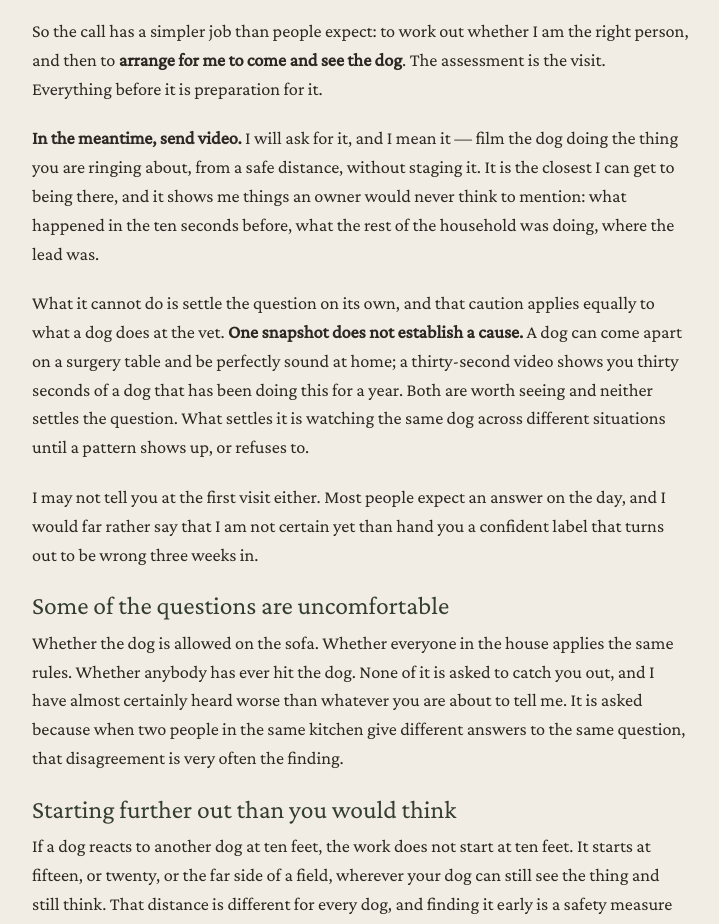
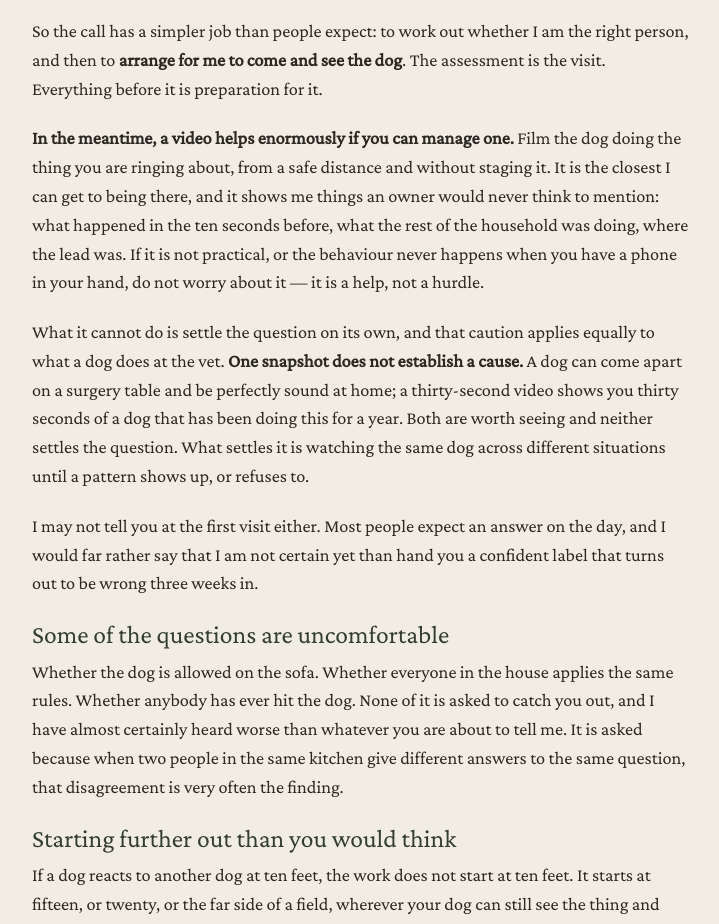
Before and after one commit to bluegum-canine/bluegum-canine.github.io, a plain HTML site: page method.html in a window 1280 px wide. Shown: the part 2480-3404 px from the top of the page, without its empty margins (120-839 px from the left). Drawn offline with Linux system fonts and the light colour scheme.

Commit message:
Soften the video ask
"I will ask for it, and I mean it" read as a demand on someone already
worried about their dog. It helps, and it is not a hurdle.

Co-Authored-By: Claude Opus 5 <noreply@anthropic.com>

```diff
--- a/method.html
+++ b/method.html
@@ -153,12 +153,14 @@
         I am the right person, and then to <strong>arrange for me to come and
         see the dog</strong>. The assessment is the visit. Everything before
         it is preparation for it.</p>
-      <p><strong>In the meantime, send video.</strong> I will ask for it, and
-        I mean it &mdash; film the dog doing the thing you are ringing about,
-        from a safe distance, without staging it. It is the closest I can get
-        to being there, and it shows me things an owner would never think to
+      <p><strong>In the meantime, a video helps enormously if you can manage
+        one.</strong> Film the dog doing the thing you are ringing about, from
+        a safe distance and without staging it. It is the closest I can get to
+        being there, and it shows me things an owner would never think to
         mention: what happened in the ten seconds before, what the rest of the
-        household was doing, where the lead was.</p>
+        household was doing, where the lead was. If it is not practical, or
+        the behaviour never happens when you have a phone in your hand, do not
+        worry about it &mdash; it is a help, not a hurdle.</p>
       <p>What it cannot do is settle the question on its own, and that caution
         applies equally to what a dog does at the vet. <strong>One snapshot
         does not establish a cause.</strong> A dog can come apart on a surgery table and be
```
Also changed, not shown: _src/method.html (+7 -5 lines), _src/services.html (+3 -3 lines), services.html (+3 -3 lines).
